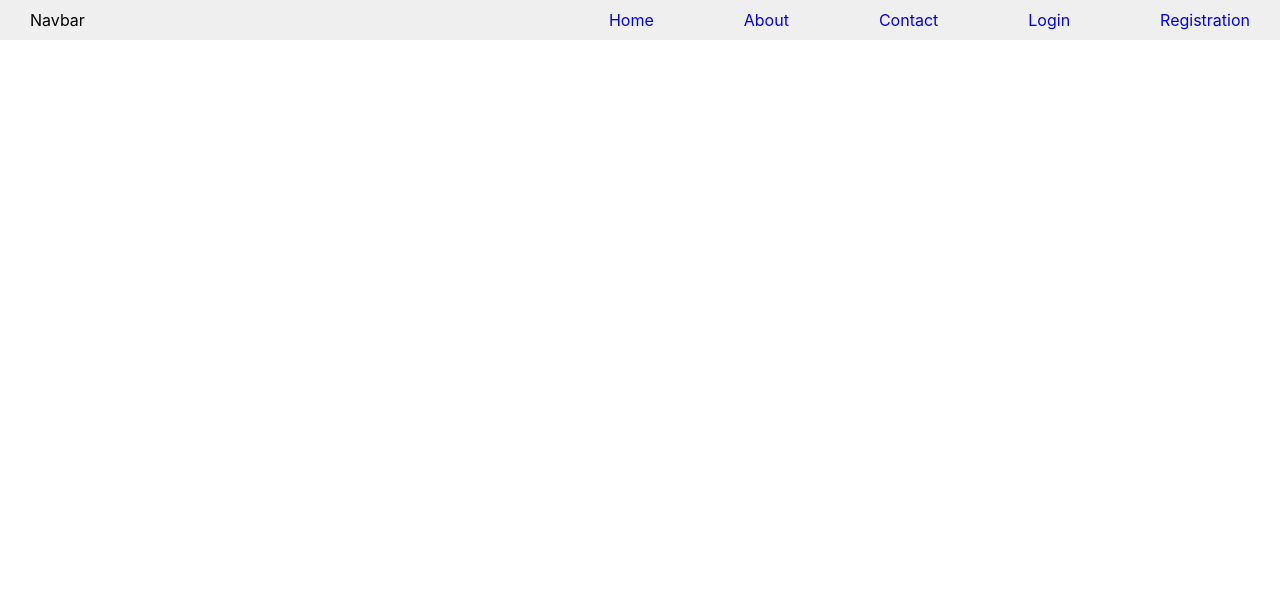
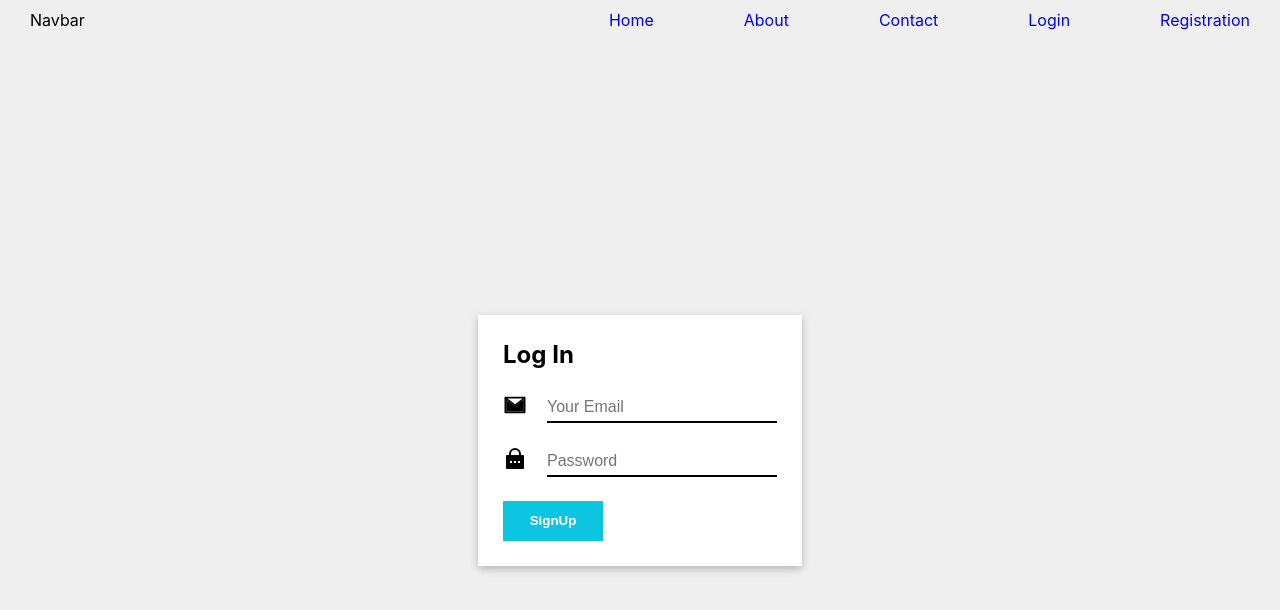
Before and after one commit to sujalshah-bit/fullstack-app, a React (Create React App) app in the folder client/: page /login in a window 1280 px wide. Shown: the top 610 px of the page. Built offline with nearby package versions, Linux system fonts and the light colour scheme.

Commit message:
login page styling

```diff
--- a/client/src/App.css
+++ b/client/src/App.css
@@ -86,7 +86,54 @@ form >  button{
   cursor: pointer;
   font-weight: 600;
 }
+.log_box > form> .sub_box> input{
+  outline: none;
+  border: none;
+  border-bottom: 2px solid black; ;
+  font-size: medium;
+  width: 100%;
+}
+.log_box > form> .sub_box> label{
+  font-size: x-large;
+}
+.sub_box{
+  display: flex;
+  gap: 20px;
 
+}
+
+/* Login */
+.login{
+  display: flex;
+  justify-content: center;
+  align-items: center;
+  height: 100vh;
+  background-color: #efefef;
+}
+.log_box{
+  background-color: #fff;
+  box-shadow: rgba(0, 0, 0, 0.24) 0px 3px 8px;
+  width: 324px;
+  display: flex;
+  padding: 25px;
+}
+
+
+.log_box > form{
+  width: 100%;
+  display: flex;
+  flex-direction: column;
+  gap: 24px;
+}
+.log_btn{
+  background-color: #0cc5e1;
+  color: white;
+  border: none;
+  width: 100px;
+  height: 40px;
+  cursor: pointer;
+  font-weight: 600;
+}
 
 
 @media (max-width:820px) {
--- a/client/src/App.js
+++ b/client/src/App.js
@@ -5,6 +5,7 @@ import Home from "./components/Home";
 import Nav from "./components/Nav";
 import { Routes, Route } from "react-router-dom";
 import Registration from "./components/Registration";
+import Login from "./components/Login";
 function App() {
   return (
     <>
@@ -14,6 +15,7 @@ function App() {
         <Route path="/about" element={<About/>} />
         <Route path="/contact" element={<Contact/>} />
         <Route path="/signup" element={<Registration/>} />
+        <Route path="/login" element={<Login/>} />
       </Routes>
     </>
   );
--- a/client/src/components/Login.jsx
+++ b/client/src/components/Login.jsx
@@ -1,8 +1,26 @@
 import React from 'react'
-
+import {AiTwotoneMail} from 'react-icons/ai'
+import {RiLockPasswordFill} from 'react-icons/ri'
 const Login = () => {
   return (
-    <div>Login</div>
+    <>
+        <section className="login">
+            <div className="log_box">
+                <form action="">
+                    <h1>Log In</h1>
+                    <div className="sub_box">
+                        <label htmlFor="Email"><AiTwotoneMail /></label>
+                        <input type="email" id='Email' placeholder='Your Email' />
+                    </div>
+                    <div className="sub_box">
+                        <label htmlFor="Password"><RiLockPasswordFill /></label>
+                        <input type="password" id='Password' placeholder='Password' />
+                    </div>
+                    <button className='log_btn' type="submit">SignUp</button>
+                </form>
+            </div>
+        </section>
+    </>
   )
 }
 
```
